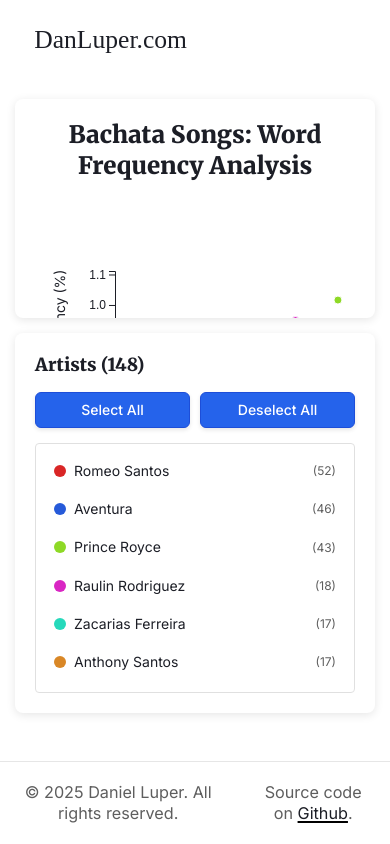
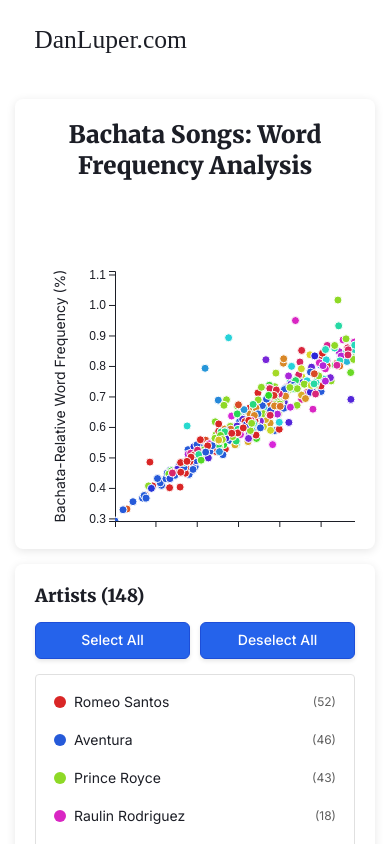
Before and after one commit to daniel-luper/portfolio, a SvelteKit app: page /bachata in a window 390 px wide. Shown: the top 844 px of the page. Built offline with nearby package versions, Linux system fonts and the light colour scheme.

Commit message:
better mobile responsiveness

```diff
--- a/src/routes/(main)/bachata/+page.svelte
+++ b/src/routes/(main)/bachata/+page.svelte
@@ -403,8 +403,8 @@
 		max-width: none; // Override global container max-width
 		margin-left: auto;
 		margin-right: auto;
-		height: calc(100vh - 200px); // Constrain to available space
-		overflow: hidden; // Prevent container from growing beyond viewport
+		height: calc(100vh - 200px); // Constrain to available space on desktop
+		overflow: hidden; // Prevent container from growing beyond viewport on desktop
 
 		// Enhanced responsive grid for wider screens
 		@media (min-width: 1200px) {
@@ -433,7 +433,7 @@
 		padding: 20px;
 		display: flex;
 		flex-direction: column;
-		height: 100%; // Take full height of grid cell
+		height: 100%; // Take full height of grid cell on desktop
 		overflow: hidden; // Prevent overflow
 	}
 
@@ -489,7 +489,7 @@
 		padding: 20px;
 		display: flex;
 		flex-direction: column;
-		height: 100%; // Take full height of grid cell
+		height: 100%; // Take full height of grid cell on desktop
 		overflow: hidden; // Prevent overflow
 	}
 
@@ -602,13 +602,16 @@
 		.bachata-container {
 			grid-template-columns: 1fr;
 			grid-template-rows: auto auto;
+			height: auto; // Override desktop height constraint
 			max-height: none;
 			min-height: auto;
 			gap: 15px;
 			padding: 15px;
+			overflow: visible; // Allow content to flow naturally
 		}
 
 		.chart-area {
+			height: auto; // Override desktop height constraint
 			max-height: 450px;
 		}
 
@@ -618,6 +621,7 @@
 		}
 
 		.artist-panel {
+			height: auto; // Override desktop height constraint
 			max-height: 400px;
 			min-height: 300px;
 		}
```
